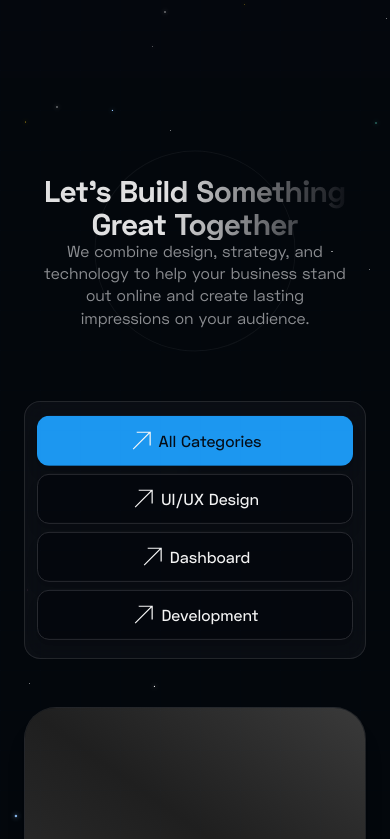
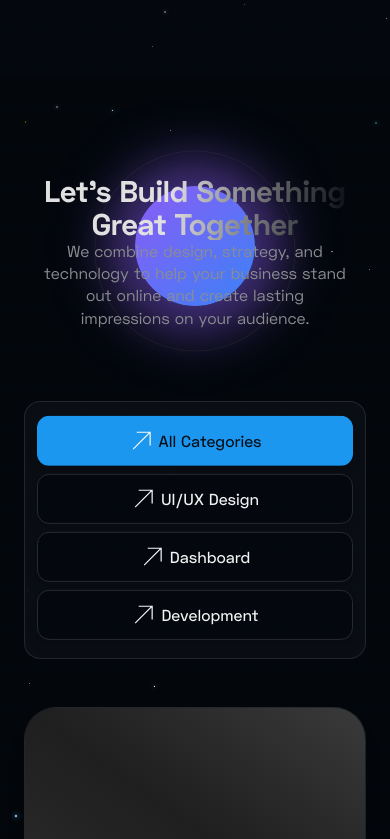
Before and after one commit to Levi9111/UIX-Design-Lab, a Next.js app: page / in a window 390 px wide. Shown: the part 3290-4129 px from the top of the page. Built offline with nearby package versions, Linux system fonts and the light colour scheme; a web font is replaced by a local one.

Commit message:
bug fixed

```diff
--- a/src/components/Showcase/index.tsx
+++ b/src/components/Showcase/index.tsx
@@ -1,4 +1,5 @@
 'use client';
+import MobilePlanet from '../designs/MobilePlanet';
 import { PlanetText } from '../elements/PlanetText';
 import { useMedia } from '../hooks/useMedia';
 import DesktopShowcase from './DesktopShowcase';
@@ -8,7 +9,13 @@ const Showcase = () => {
   const device = useMedia();
 
   return (
-    <section className='pt-10 md:pt-20 px-4 md:px-0'>
+    <section className='pt-10 md:pt-20 px-4 md:px-0 relative'>
+      <MobilePlanet
+        gradientFrom='#287297'
+        gradientTo='#14B8A6'
+        ringColor1='#A7F3D0'
+        ringColor2='#99F6E4'
+      />
       <PlanetText
         title='Why Choose Us'
         subtitle={
--- /dev/null
+++ b/src/components/designs/MobilePlanet.tsx
@@ -0,0 +1,69 @@
+'use client';
+
+import React from 'react';
+import clsx from 'clsx';
+
+type PlanetProps = {
+  gradientFrom: string;
+  gradientTo: string;
+  ringColor1: string;
+  ringColor2: string;
+  size?: number; // diameter of the planet
+  className?: string;
+};
+
+const MobilePlanet: React.FC<PlanetProps> = ({
+  gradientFrom,
+  gradientTo,
+  ringColor1,
+  ringColor2,
+  size = 120,
+  className,
+}) => {
+  const ring1Size = size + 40;
+  const ring2Size = size + 80;
+
+  return (
+    <div
+      className={clsx(
+        'md:hidden z-0 absolute top-0 left-1/2 -translate-x-1/2 translate-y-1/2',
+        `w-[${size}px] h-[${size}px]`,
+        className,
+      )}
+    >
+      <div
+        className='rounded-full shadow-[0_0_60px_20px_rgba(139,92,246,0.6)] relative'
+        style={{
+          width: size,
+          height: size,
+          backgroundImage: `linear-gradient(to bottom right, ${gradientFrom}, ${gradientTo})`,
+        }}
+      >
+        {/* Inner ring */}
+        <div
+          className='absolute border rounded-full blur-sm opacity-40 animate-spin-slow -z-10'
+          style={{
+            width: ring1Size,
+            height: ring1Size,
+            top: `-${(ring1Size - size) / 2}px`,
+            left: `-${(ring1Size - size) / 2}px`,
+            borderColor: ringColor1,
+          }}
+        />
+        {/* Outer ring */}
+        <div
+          className='absolute border rounded-full blur-md opacity-20 animate-spin-slower -z-20'
+          style={{
+            width: ring2Size,
+            height: ring2Size,
+            top: `-${(ring2Size - size) / 2}px`,
+            left: `-${(ring2Size - size) / 2}px`,
+            borderColor: ringColor2,
+          }}
+        />
+      </div>
+    </div>
+  );
+};
+
+export default MobilePlanet;
--- a/src/components/designs/SpaceBackground/index.tsx
+++ b/src/components/designs/SpaceBackground/index.tsx
@@ -1,7 +1,7 @@
 import MobileSpaceBackground from './MobileSpaceBackground';
 import TabAndDesktopSpaceBackground from './TabAndDesktopSpaceBackground';
 
-const SpaceBackground = ({ device }: { device: string }) => {
+const SpaceBackground = ({ device = 'mobile' }: { device?: string }) => {
   return (
     <>
       {device === 'mobile' ? (
--- a/src/components/ui/Portfolio.tsx
+++ b/src/components/ui/Portfolio.tsx
@@ -4,6 +4,7 @@ import Link from 'next/link';
 import Button from '../elements/Button';
 import { PlanetText } from '../elements/PlanetText';
 import { motion } from 'framer-motion';
+import MobilePlanet from '../designs/MobilePlanet';
 
 type NavigationLink = {
   title: string;
@@ -32,7 +33,13 @@ const serviceDetailsData: ServiceDetail[] = Array(6).fill({
 const Portfolio = () => {
   return (
     <section className='md:pt-24 pt-12 pb-16 sm:pb-20 bg-rich-black/20'>
-      <div className='uix-center px-4 sm:px-6'>
+      <div className='uix-center px-4 sm:px-6 relative'>
+        <MobilePlanet
+          gradientFrom='#8B5CF6'
+          gradientTo='#3B82F6'
+          ringColor1='#D8B4FE'
+          ringColor2='#BFDBFE'
+        />
         <PlanetText
           title={
             <>
@@ -48,7 +55,6 @@ const Portfolio = () => {
             </>
           }
         />
-
         {/* Category Filters */}
         <div className='mt-6 mb-12 md:mb-20'>
           <div className='bg-charcoal-blue/40 px-3 py-4 sm:px-4 sm:py-5 md:px-6 md:py-6 rounded-2xl sm:rounded-3xl backdrop-blur-md border border-white/10'>
@@ -61,7 +67,6 @@ const Portfolio = () => {
             </div>
           </div>
         </div>
-
         {/* Services Grid */}
         <div className='grid grid-cols-1 sm:grid-cols-2 lg:grid-cols-3 gap-6 max-w-7xl mx-auto'>
           {serviceDetailsData.map((service, index) => (
@@ -90,7 +95,6 @@ const Portfolio = () => {
             </motion.div>
           ))}
         </div>
-
         {/* View More Button */}
         <Link
           href='/all-projects'
```
Also changed, not shown: 1 other file (tests, documents, lock files or other folders).
